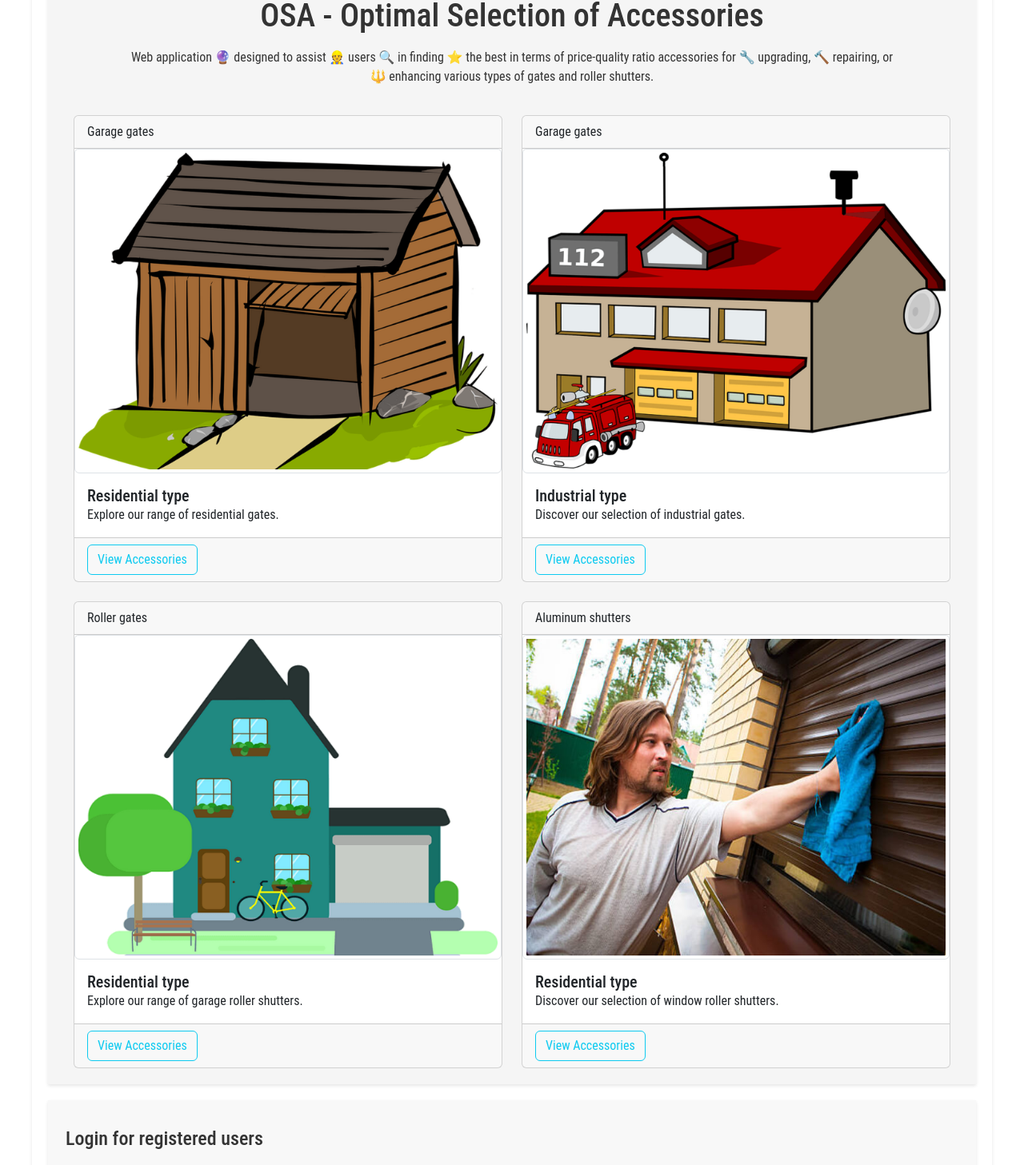
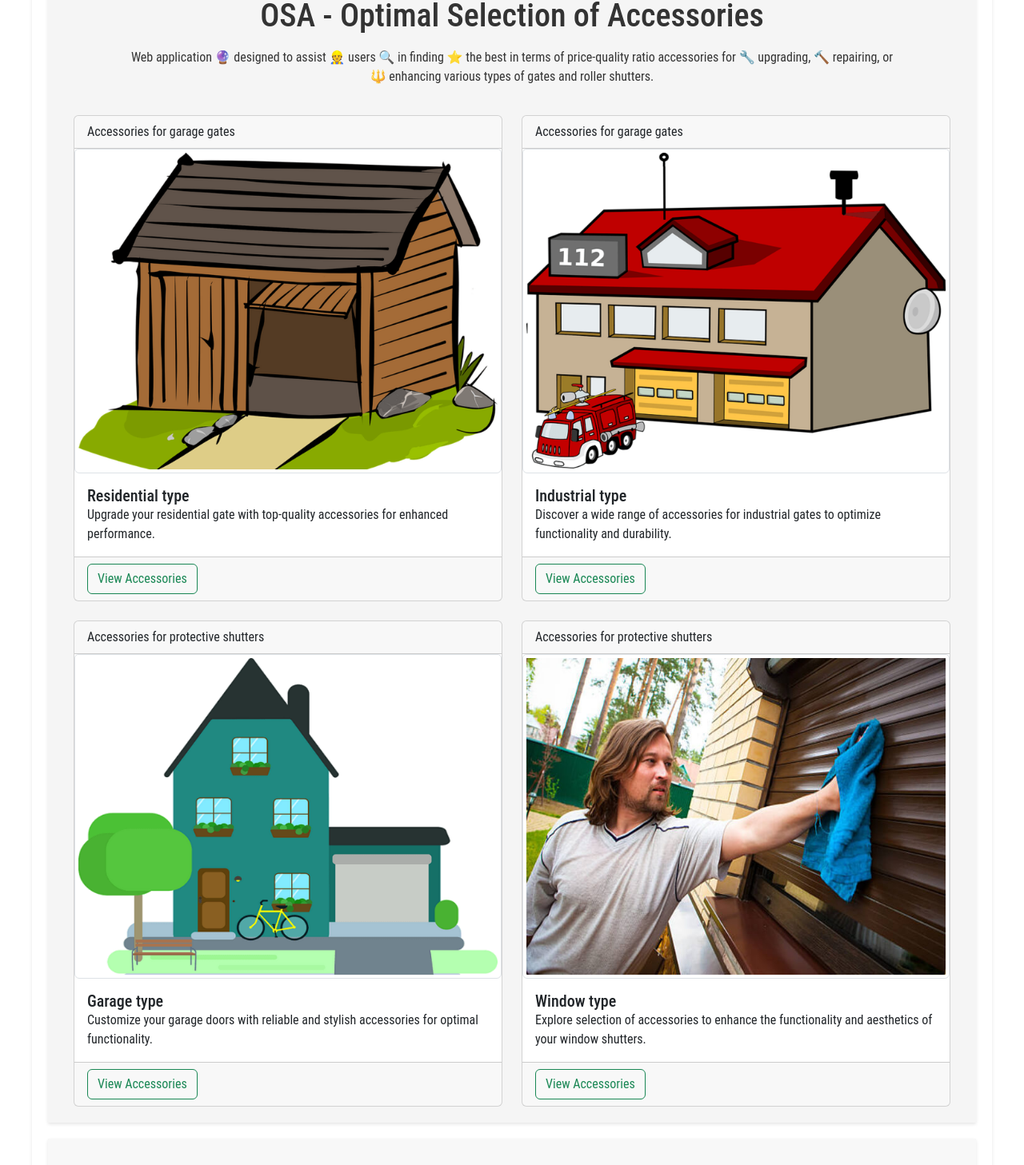
Before and after one commit to SKindij/OSAtechno, a React (Create React App) app: page / in a window 1280 px wide. Shown: the part 184-1641 px from the top of the page at 80% size. Built offline with nearby package versions, Linux system fonts and the light colour scheme.

Commit message:
refactor: improve code organization and structure

```diff
--- a/package.json
+++ b/package.json
@@ -1,6 +1,6 @@
 {
   "name": "osatechno",
-  "version": "0.5.7",
+  "version": "0.5.8",
   "private": true,
   "dependencies": {
     "@testing-library/jest-dom": "^5.16.5",
--- a/src/components/common/Footer.js
+++ b/src/components/common/Footer.js
@@ -15,7 +15,8 @@ const Footer = () => {
         <Container className="mt-4" >
           <h4 className="mb-3">Login for registered users</h4>
           <p>Provides access to professional functions on the portal.</p>
-          <Form onSubmit={handleRegistration}>
+          <Form onSubmit={handleRegistration} >
+          <fieldset disabled>
             <Row className="align-items-center">
               <Col md={3} className="my-1">
                 <Form.Label htmlFor="formInputUsername" visuallyHidden>Username</Form.Label>
@@ -38,6 +39,7 @@ const Footer = () => {
                 <Button type="submit"  variant="outline-success" style={{ width: '100%' }}>Enter</Button>
               </Col>
             </Row>
+          </fieldset>
           </Form>
         </Container>
 
--- a/src/components/pages/MainPage.js
+++ b/src/components/pages/MainPage.js
@@ -19,7 +19,7 @@ function MainPage() {
         <Row xs={1} md={2} className="g-4 justify-content-center">
           <Col>
             <Card className="card-wrapper">
-            <Card.Header>Garage gates</Card.Header>
+            <Card.Header>Accessories for garage gates</Card.Header>
             <Link to="/residential">
               <Card.Img variant="top" src={images.residentialGate916}
                 srcSet={`${images.residentialGate334} 334w, ${images.residentialGate668} 668w, ${images.residentialGate916} 916w`}
@@ -29,16 +29,16 @@ function MainPage() {
             </Link>
               <Card.Body>
                 <Card.Title>Residential type</Card.Title>
-                <Card.Text>Explore our range of residential gates.</Card.Text>
+                <Card.Text>Upgrade your residential gate with top-quality accessories for enhanced performance.</Card.Text>
               </Card.Body>
               <Card.Footer>
-                <Button as={Link} to="/residential" variant="outline-info">View Accessories</Button>
+                <Button as={Link} to="/residential" variant="outline-success">View Accessories</Button>
               </Card.Footer>
             </Card>
           </Col>
           <Col>
             <Card className="card-wrapper">
-              <Card.Header>Garage gates</Card.Header>
+              <Card.Header>Accessories for garage gates</Card.Header>
               <Link to="/industrial">
               <Card.Img variant="top" src={images.industrialGate916}
                 srcSet={`${images.industrialGate334} 334w, ${images.industrialGate668} 668w, ${images.industrialGate916} 916w`}
@@ -48,16 +48,16 @@ function MainPage() {
               </Link>
               <Card.Body>
                 <Card.Title>Industrial type</Card.Title>
-                <Card.Text>Discover our selection of industrial gates.</Card.Text>
+                <Card.Text>Discover a wide range of accessories for industrial gates to optimize functionality and durability.</Card.Text>
               </Card.Body>
               <Card.Footer>
-                <Button as={Link} to="/industrial" variant="outline-info">View Accessories</Button>
+                <Button as={Link} to="/industrial" variant="outline-success">View Accessories</Button>
               </Card.Footer>
             </Card>
           </Col>
           <Col>
             <Card className="card-wrapper">
-              <Card.Header>Roller gates</Card.Header>
+              <Card.Header>Accessories for protective shutters</Card.Header>
               <Link to="/garageroller">
               <Card.Img variant="top" src={images.garageRollet916}
                 srcSet={`${images.garageRollet334} 334w, ${images.garageRollet668} 668w, ${images.garageRollet916} 916w`}
@@ -66,17 +66,17 @@ function MainPage() {
                 width={916} height={692} />
               </Link>
               <Card.Body>
-                <Card.Title>Residential type</Card.Title>
-                <Card.Text>Explore our range of garage roller shutters.</Card.Text>
+                <Card.Title>Garage type</Card.Title>
+                <Card.Text>Customize your garage doors with reliable and stylish accessories for optimal functionality.</Card.Text>
               </Card.Body>
               <Card.Footer>
-                <Button as={Link} to="/garageroller" variant="outline-info">View Accessories</Button>
+                <Button as={Link} to="/garageroller" variant="outline-success">View Accessories</Button>
               </Card.Footer>
             </Card>
           </Col>
           <Col>
             <Card className="card-wrapper">
-              <Card.Header>Aluminum shutters</Card.Header>
+              <Card.Header>Accessories for protective shutters</Card.Header>
               <Link to="/windowroller">
               <Card.Img variant="top" src={images.windowRollet916}
                 srcSet={`${images.windowRollet334} 334w, ${images.windowRollet668} 668w, ${images.windowRollet916} 916w`}
@@ -85,11 +85,11 @@ function MainPage() {
                 width={916} height={692} />
               </Link>
               <Card.Body>
-                <Card.Title>Residential type</Card.Title>
-                <Card.Text>Discover our selection of window roller shutters.</Card.Text>
+                <Card.Title>Window type</Card.Title>
+                <Card.Text>Explore selection of accessories to enhance the functionality and aesthetics of your window shutters.</Card.Text>
               </Card.Body>
               <Card.Footer>
-                <Button as={Link} to="/windowroller" variant="outline-info">View Accessories</Button>
+                <Button as={Link} to="/windowroller" variant="outline-success">View Accessories</Button>
               </Card.Footer>
             </Card>
           </Col>
```
